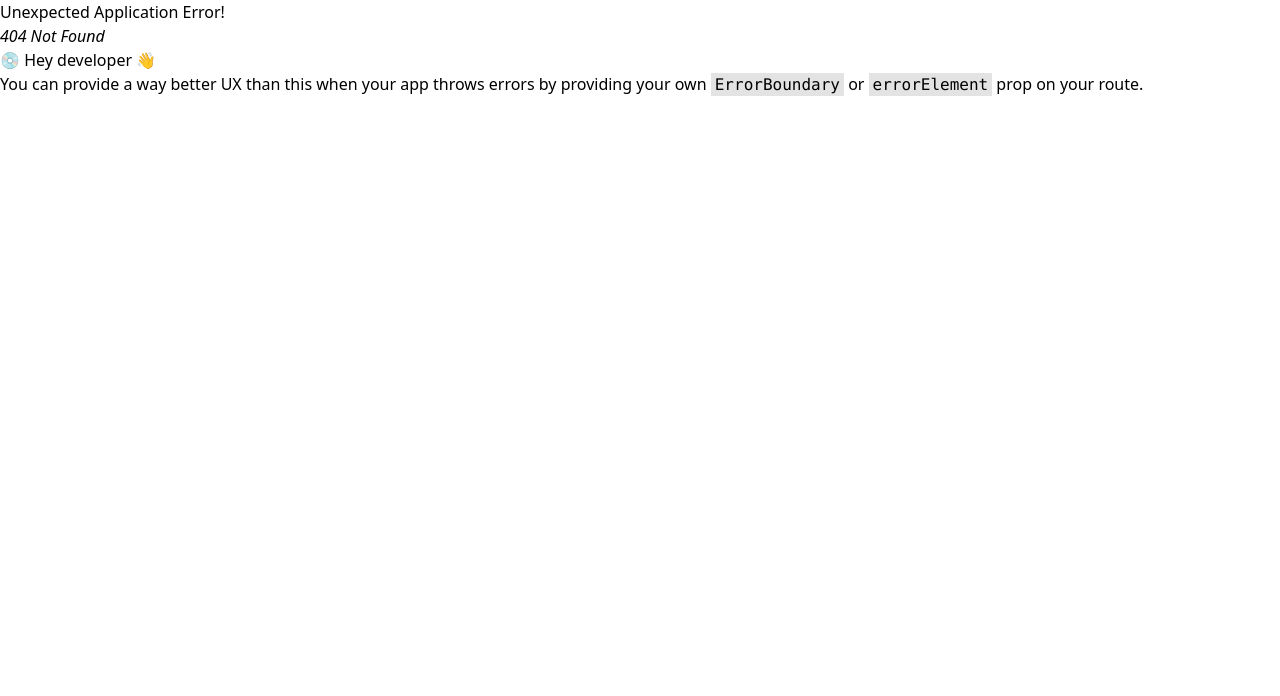
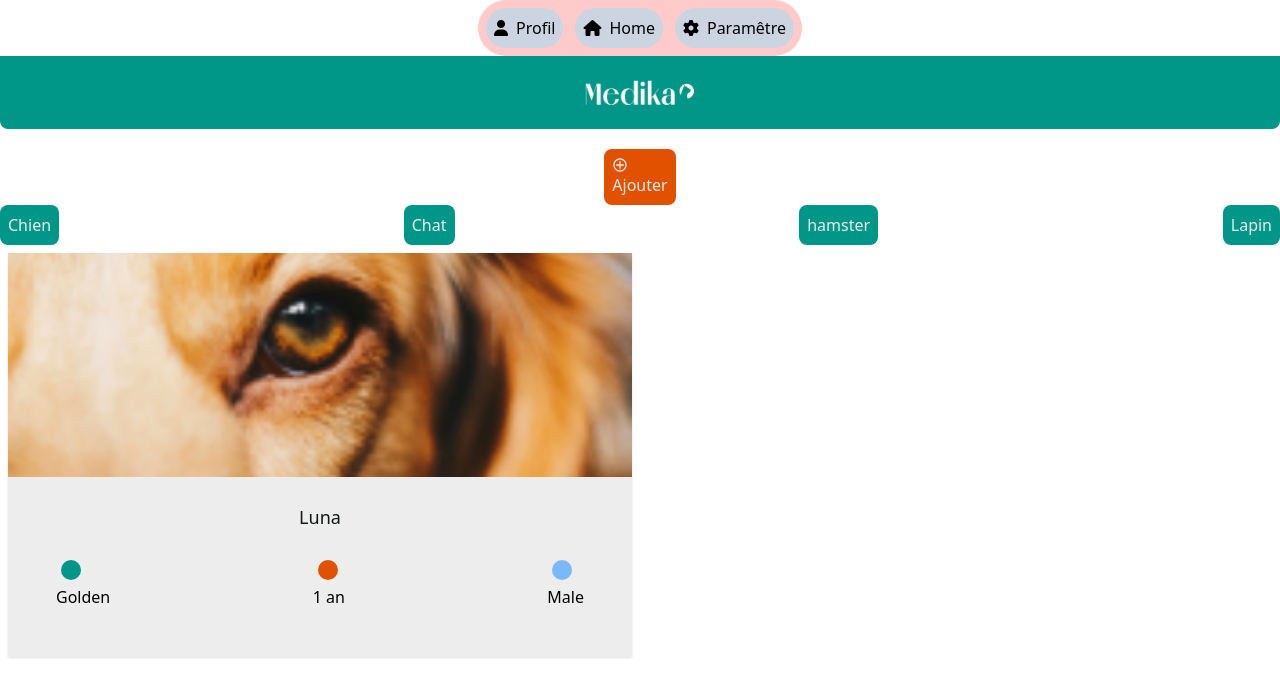
Before and after one commit to VChiofalo/medika, a React (Vite) app in the folder medika/frontend/: page /hom in a window 1280 px wide. Before the commit this address had no page. Shown: the top 696 px of the page. Built offline with nearby package versions, Linux system fonts and the light colour scheme.

Commit message:
page-hom-animeaux

```diff
--- a/medika/frontend/package.json
+++ b/medika/frontend/package.json
@@ -17,6 +17,7 @@
     "react": "^18.2.0",
     "react-chartjs-2": "^5.2.0",
     "react-dom": "^18.2.0",
+    "react-icons": "^5.0.1",
     "react-redux": "^9.1.0",
     "react-router-dom": "^6.21.3"
   },
--- a/medika/frontend/src/main.jsx
+++ b/medika/frontend/src/main.jsx
@@ -9,6 +9,7 @@ import { RouterProvider, createBrowserRouter } from 'react-router-dom';
 import Layout from './components/layout/Layout.jsx';
 
 import Home from './pages/home.jsx';
+import Hom from './pages/hom.jsx';
 import AccueilPage from './pages/Accueilpage.jsx';
 import UserProfilPage from './pages/user_profil_page.jsx';
 import LoginPage from './pages/LoginPage.jsx'
@@ -20,6 +21,7 @@ const router = createBrowserRouter([
     children: [
       { path: "/", element:<AccueilPage/>},
       { path: "/home", element:<Home/>},
+      { path: "/hom", element:<Hom/>},
       { path: "/profil", element:<UserProfilPage/>},
       { path: "/parametre", element:<p>Paramètres</p>},
       { path: "/login", element:<LoginPage/>},
--- /dev/null
+++ b/medika/frontend/src/pages/hom.jsx
@@ -0,0 +1,105 @@
+import { CgAdd } from "react-icons/cg";
+function hom() {
+        return (
+            <>
+                <div
+                        style={{
+                        display: "flex",
+                        justifyContent: "center",
+                        alignItems: "center",
+                        marginBottom: "20px",
+                        }}
+                        className="bg-primary py-6 rounded-b-lg"
+                    >
+                    <div className="flex justify-center">
+                        <img
+                        src="/images/Medika.png"
+                        alt="Main Logo"
+                        style={{ width: "90px", height: "25px"}}
+                        className="mx-auto my-0"
+                        />
+                        <img
+                        src="/images/Frame18.png"
+                        alt="Second Logo"
+                        style={{
+                            width: "20px",
+                            height: "20px",
+                            marginLeft: "0px",
+                            marginBottom: "5px",
+                        }}
+                        />
+                    </div>
+
+                </div>
+                <div className="flex justify-center align-center">
+                    <button type="button" className="bg-accentuary p-2 rounded-lg text-white"><CgAdd />Ajouter</button>
+                </div>
+
+                <div className="flex flex-direction-row justify-between">
+                    <button className="bg-primary p-2 rounded-lg text-white">Chien</button>
+                    <button className="bg-primary p-2 rounded-lg text-white">Chat</button>
+                    <button className="bg-primary p-2 rounded-lg text-white">hamster</button>
+                    <button className="bg-primary p-2 rounded-lg text-white">Lapin</button>
+                </div>
+                <div className="p-2 grid grid-cols-1 gap-4 sm:grid-cols-2">
+                    <div className="overflow-hidden  shadow transition hover:shadow-lg ">
+                            <img
+                            alt="Office"
+                            src="/images/chient.png"
+                            className="h-56 w-full object-cover"
+                        />
+
+
+                        <div className="bg-white p-4 sm:p-6">
+                            <h3 className="mt-0.5 text-lg text-black text-center
+                            ">Luna</h3>
+                           <div className="flex justify-between p-4 sm:p-6">
+                                <div>
+                                    <div style={{
+                                        width: "20px",
+                                        height: "20px",
+                                        backgroundColor: "#009688",
+                                        borderRadius: "50%",
+                                        margin: "5px",
+
+                                    }}>
+
+                                    </div>
+                                    <h3>Golden</h3>
+                                </div>
+                                <div>
+                                    <div style={{
+                                        width: "20px",
+                                        height: "20px",
+                                        backgroundColor: "#E15100",
+                                        borderRadius: "50%",
+                                        margin: "5px",
+
+                                    }}>
+
+                                    </div>
+                                    <h3>1 an</h3>
+                                </div>
+                                <div>
+                                    <div style={{
+                                        width: "20px",
+                                        height: "20px",
+                                        backgroundColor: "#79BAF6",
+                                        borderRadius: "50%",
+                                        margin: "5px",
+
+                                    }}>
+
+                                    </div>
+                                    <h3>Male</h3>
+                                </div>
+                           </div>
+                        </div>
+                    </div>
+                </div>
+
+            </>
+        )
+    }
+
+    export default hom
```
Also changed, not shown: medika/frontend/public/images/chient.png (added), 1 other file (tests, documents, lock files or other folders).
